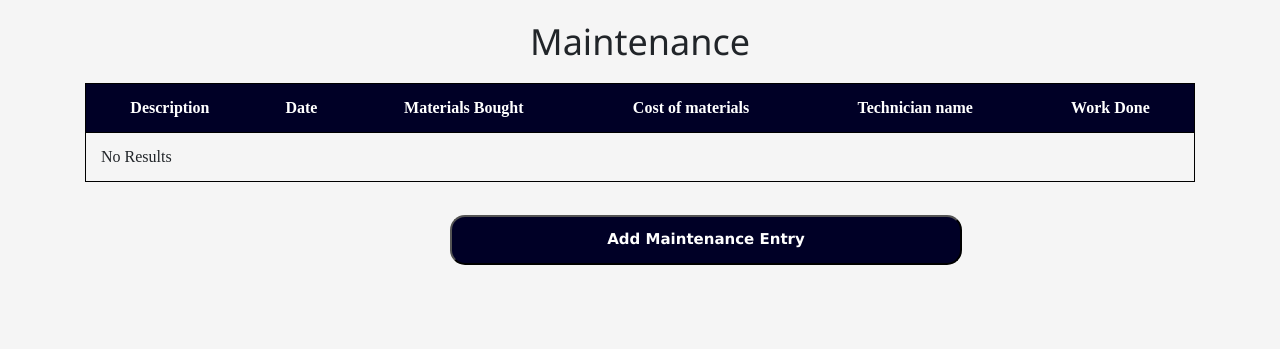
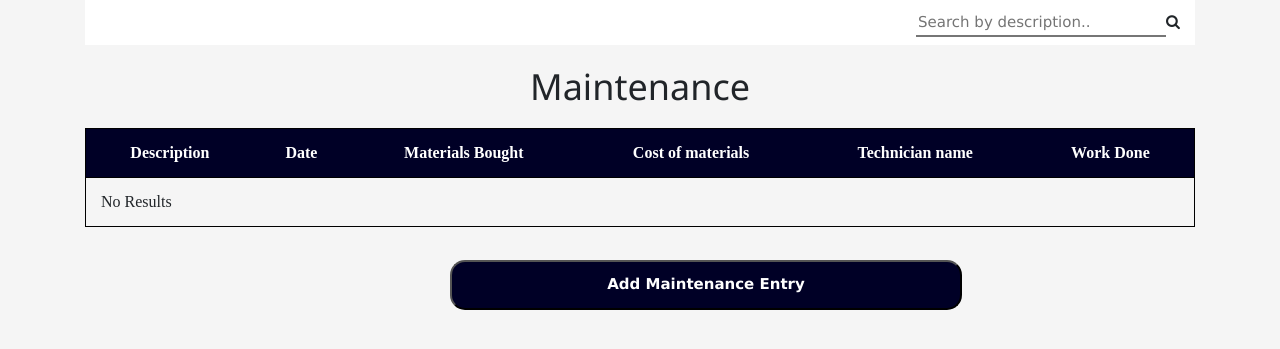
Before and after one commit to AhmedOAshour/Hotel-Management-System, a PHP site: page /hotel/maintenance.php in a window 1280 px wide. Shown: the part 65-414 px from the top of the page. Run offline with PHP 8.4, Linux system fonts and the light colour scheme; data that the repository does not hold is empty; some libraries are stand-ins or nearby versions.

Commit message:
malfunctions and maintenance

```diff
--- a/app/views/pages/ViewMaintenance.php
+++ b/app/views/pages/ViewMaintenance.php
@@ -2,6 +2,33 @@
     .add{
         position: relative;
         left:450px;
+    }
+    .search{
+        width:250px;
+        border-top: none;
+        border-right: none;
+        border-left: none;
+    }
+    .sidebar{
+        background-color:white;
+        width:100%;
+        height:45px;
+        margin:0;
+        padding-top:10px;
+    }
+    .bar{
+        text-align:left;
+    }
+    .searchbar{
+        text-align:right;
+    }
+    .left{
+        background-color:#EFEBEB;
+        width:230px;
+        height:790px;
+        position: relative;
+        top:15px;
+        right:15px;
     }
 </style>
 <?php
@@ -10,8 +37,19 @@ public function output(){
   $result=$this->model->readLogs();
   $str=<<<EOD
   <body>
+  <div class="container">
+                      <div class="row sidebar">
+                          <div class="col-3 bar">
+                              <form action="/action_page.php">
+                              </form>
+                          </div>
+                          <div class="col-9 searchbar">
+                          <input type="text" id="bar" class="search"placeholder="Search by description.." oninput="showClient()"><i class="fa fa-search"></i>
+                          </div>
+                      </div>
+                  </div>
+  <div class="container">
   <h1>Maintenance</h1>
-  <div class="container">
       <table width="100%" border="1" style="border-collapse:collapse; margin-top:4px;">
           <thead>
               <tr>
--- a/app/views/pages/ViewRoom.php
+++ b/app/views/pages/ViewRoom.php
@@ -42,7 +42,7 @@
                 </div>
             </div>
         </div>
-        <div >
+        <div>
             <div class="row sidebar">
                 <div class="col-3">
                     <ul class="nav flex-column left">
```
Also changed, not shown: app/views/pages/ViewLostAndFound.php (+38 -0 lines), app/views/pages/ViewMalfunction.php (+38 -0 lines).
